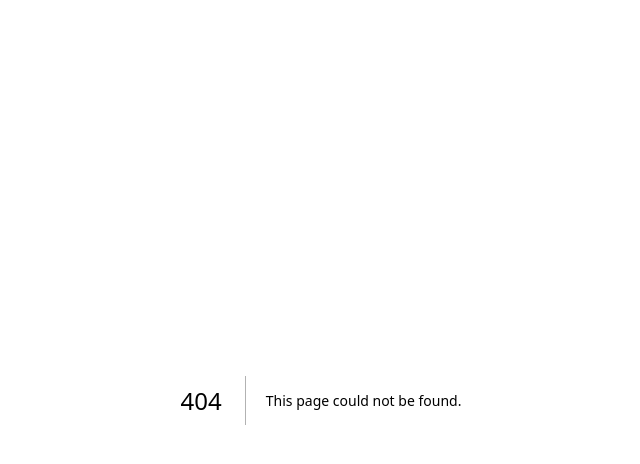
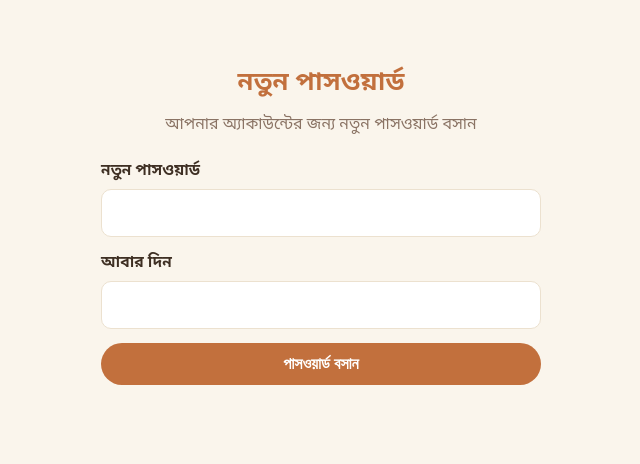
Before and after one commit to mirsaraitravelvideo-boop/basakhuji, a Next.js app: page /auth/new-password in a window 1280 px wide. Before the commit this address had no page. Shown: the top 464 px of the page, without its empty margins (319-959 px from the left). Built offline with nearby package versions, Linux system fonts and the light colour scheme.

Commit message:
Add password reset flow (forgot + new-password)

```diff
--- a/src/app/auth/login/page.tsx
+++ b/src/app/auth/login/page.tsx
@@ -86,6 +86,9 @@ function LoginForm() {
         <p className={styles.mutedCenter}>
           অ্যাকাউন্ট নেই? <Link href="/auth/signup">সাইন আপ করুন</Link>
         </p>
+        <p className={styles.mutedCenter}>
+          <Link href="/auth/forgot">পাসওয়ার্ড ভুলে গেছেন?</Link>
+        </p>
       </form>
     </main>
   );
--- /dev/null
+++ b/src/app/auth/new-password/page.tsx
@@ -0,0 +1,92 @@
+"use client";
+
+import { Suspense, useState } from "react";
+import { useRouter } from "next/navigation";
+import { createClient } from "@/lib/supabase/client";
+import { Field, FormError } from "@/components/ui";
+import styles from "@/components/ui.module.css";
+
+function NewPasswordForm() {
+  const router = useRouter();
+  const [password, setPassword] = useState("");
+  const [confirm, setConfirm] = useState("");
+  const [error, setError] = useState<string | null>(null);
+  const [done, setDone] = useState(false);
+  const [submitting, setSubmitting] = useState(false);
+
+  async function onSubmit(e: React.FormEvent) {
+    e.preventDefault();
+    if (password.length < 6) {
+      setError("পাসওয়ার্ড কমপক্ষে ৬ অক্ষরের হতে হবে");
+      return;
+    }
+    if (password !== confirm) {
+      setError("দুটো পাসওয়ার্ড মিলছে না");
+      return;
+    }
+    setError(null);
+    setSubmitting(true);
+    try {
+      const supabase = createClient();
+      const { error } = await supabase.auth.updateUser({ password });
+      if (error) {
+        setError("পাসওয়ার্ড বসানো যায়নি — লিংকটির মেয়াদ শেষ হলে আবার চেষ্টা করুন");
+      } else {
+        setDone(true);
+        setTimeout(() => {
+          router.push("/admin");
+          router.refresh();
+        }, 1500);
+      }
+    } finally {
+      setSubmitting(false);
+    }
+  }
+
+  return (
+    <main className="container section">
+      <div className={styles.pageHead}>
+        <h1>নতুন পাসওয়ার্ড</h1>
+        <p>আপনার অ্যাকাউন্টের জন্য নতুন পাসওয়ার্ড বসান</p>
+      </div>
+      <form className={styles.form} onSubmit={onSubmit} noValidate>
+        <FormError message={error} />
+        {done ? (
+          <p className={styles.mutedCenter}>✅ পাসওয়ার্ড বসানো হয়েছে! অ্যাডমিন প্যানেলে নিয়ে যাচ্ছি…</p>
+        ) : (
+          <>
+            <Field label="নতুন পাসওয়ার্ড">
+              <input
+                className={styles.input}
+                type="password"
+                value={password}
+                onChange={(e) => setPassword(e.target.value)}
+                autoComplete="new-password"
+              />
+            </Field>
+            <Field label="আবার দিন">
+              <input
+                className={styles.input}
+                type="password"
+                value={confirm}
+                onChange={(e) => setConfirm(e.target.value)}
+                autoComplete="new-password"
+              />
+            </Field>
+            <button className="btn btn-primary" type="submit" disabled={submitting}>
+              {submitting ? "অপেক্ষা করুন…" : "পাসওয়ার্ড বসান"}
+            </button>
+          </>
+        )}
+      </form>
+    </main>
+  );
+}
+
+export default function NewPasswordPage() {
+  return (
+    <Suspense>
+      <NewPasswordForm />
+    </Suspense>
+  );
+}
```
Also changed, not shown: src/app/auth/forgot/page.tsx (added, +81 -0 lines).
